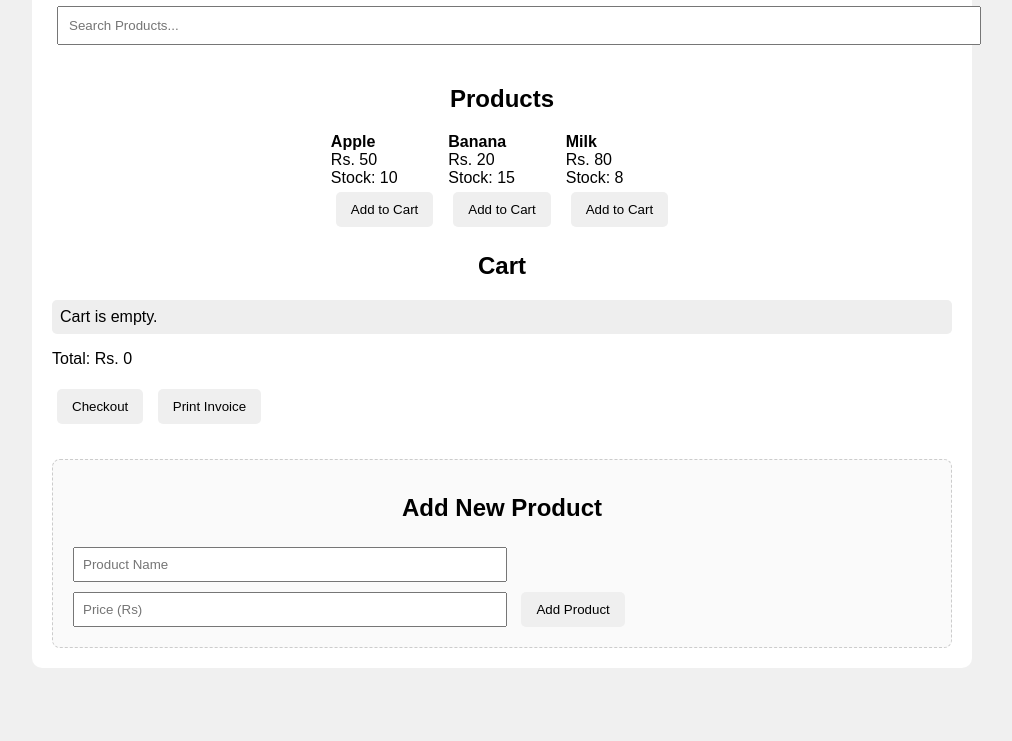
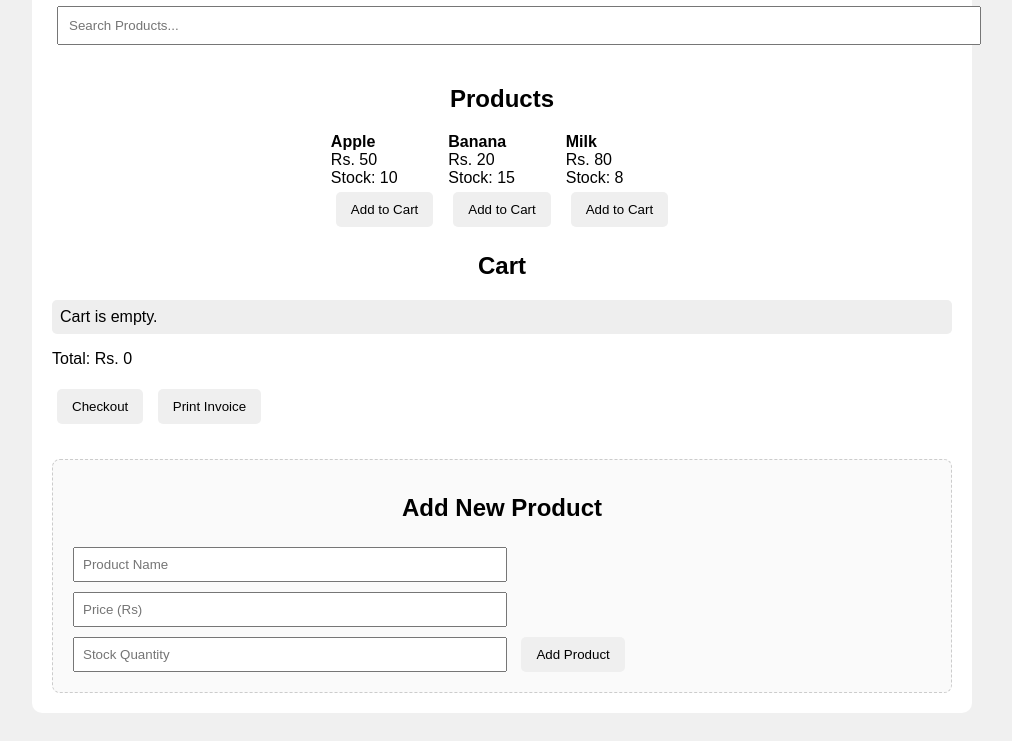
Before and after one commit to khdxsohee/smart-pos, a plain HTML site: page index.html in a window 1280 px wide. Shown: the part 127-868 px from the top of the page, without its empty margins (138-1150 px from the left). Before the commit the page ends 823 px from the top, so only its background shows below. Drawn offline with Linux system fonts and the light colour scheme.

Commit message:
Update stock added index.html

```diff
--- a/index.html
+++ b/index.html
@@ -6,6 +6,7 @@
   <link rel="stylesheet" href="style.css">
 </head>
 <body>
+
   <div class="container">
     <h1>Smart POS System</h1>
 
@@ -30,13 +31,16 @@
     <!-- Admin Panel -->
     <section class="admin-section">
       <h2>Add New Product</h2>
-      <form id="add-product-form">
-        <input type="text" id="new-product-name" placeholder="Product Name" required>
-        <input type="number" id="new-product-price" placeholder="Price (Rs)" required>
-        <button type="submit">Add Product</button>
-      </form>
+     <form id="add-product-form">
+  <input type="text" id="new-product-name" placeholder="Product Name" required>
+  <input type="number" id="new-product-price" placeholder="Price (Rs)" required>
+  <input type="number" id="new-product-stock" placeholder="Stock Quantity" required min="0" step="1">
+  <button type="submit">Add Product</button>
+</form>
+
     </section>
   </div>
+<!-- Add New Product form mein stock quantity ka input add karein -->
 
   <script src="script.js"></script>
 </body>
```
